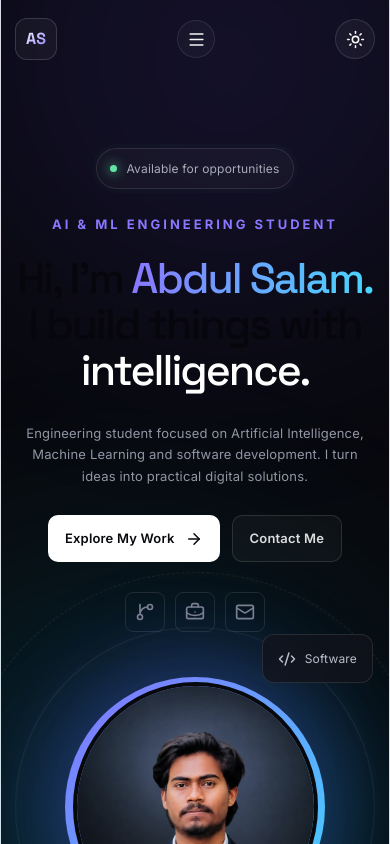
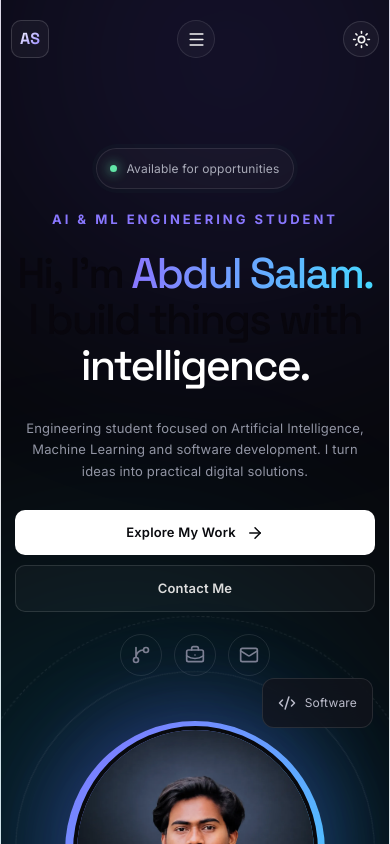
Before and after one commit to abdulsalam025/abdul-salam-portfolio, a React (Vite) app: page / in a window 390 px wide. Shown: the top 844 px of the page. Built offline with nearby package versions, Linux system fonts and the light colour scheme; no server answers.

Commit message:
Improve mobile navigation and hero

```diff
--- a/src/App.css
+++ b/src/App.css
@@ -4298,3 +4298,167 @@ footer:hover {
   }
 
 }
+
+
+/* =========================================================
+   BATCH 3 - MOBILE NAVIGATION + HERO POLISH
+   ========================================================= */
+
+/* Keep navigation visible on mobile */
+@media (max-width: 850px) {
+
+  .navbar {
+    height: 68px;
+    width: min(100% - 28px, 1180px);
+  }
+
+  nav {
+    display: flex;
+    gap: 8px;
+    overflow-x: auto;
+    max-width: calc(100vw - 130px);
+    padding: 5px 2px;
+    scrollbar-width: none;
+  }
+
+  nav::-webkit-scrollbar {
+    display: none;
+  }
+
+  nav a {
+    flex: 0 0 auto;
+    font-size: 12px;
+    padding: 8px 10px;
+    border-radius: 9px;
+    transition:
+      color 0.25s ease,
+      background 0.25s ease,
+      transform 0.25s ease;
+  }
+
+  nav a:hover,
+  nav a:focus-visible {
+    color: #fff;
+    background: rgba(255,255,255,0.06);
+    transform: translateY(-1px);
+  }
+
+  .theme-button {
+    flex: 0 0 auto;
+    width: 38px;
+    height: 38px;
+  }
+
+  /* Hero */
+  .hero {
+    min-height: auto;
+    padding-top: 65px;
+    padding-bottom: 80px;
+  }
+
+  .hero-content {
+    width: 100%;
+  }
+
+  .availability {
+    margin-bottom: 20px;
+  }
+
+  .hero-buttons {
+    gap: 10px;
+  }
+
+  .hero-buttons a {
+    min-width: 130px;
+    justify-content: center;
+  }
+
+  .social-links {
+    margin-top: 22px;
+    gap: 12px;
+  }
+
+  .social-links a {
+    width: 42px;
+    height: 42px;
+    border-radius: 50%;
+    display: inline-flex;
+    align-items: center;
+    justify-content: center;
+  }
+
+  /* Hero visual */
+  .hero-visual {
+    height: 330px;
+  }
+
+  .floating-card {
+    transform: scale(0.92);
+  }
+
+}
+
+/* Small phones */
+@media (max-width: 500px) {
+
+  .navbar {
+    width: calc(100% - 20px);
+    height: 62px;
+  }
+
+  .logo {
+    width: 38px;
+    height: 38px;
+    border-radius: 10px;
+  }
+
+  nav {
+    max-width: calc(100vw - 115px);
+    gap: 4px;
+  }
+
+  nav a {
+    font-size: 11px;
+    padding: 7px 8px;
+  }
+
+  .theme-button {
+    width: 36px;
+    height: 36px;
+  }
+
+  .hero {
+    padding-top: 50px;
+    padding-bottom: 65px;
+  }
+
+  .hero-buttons {
+    width: 100%;
+    flex-direction: column;
+    align-items: stretch;
+  }
+
+  .hero-buttons a {
+    width: 100%;
+    min-width: 0;
+  }
+
+  .hero-visual {
+    height: 285px;
+  }
+
+  .floating-card {
+    transform: scale(0.82);
+  }
+
+}
+
+/* Accessibility */
+@media (prefers-reduced-motion: reduce) {
+
+  nav a,
+  .social-links a {
+    transition: none !important;
+  }
+
+}
```
